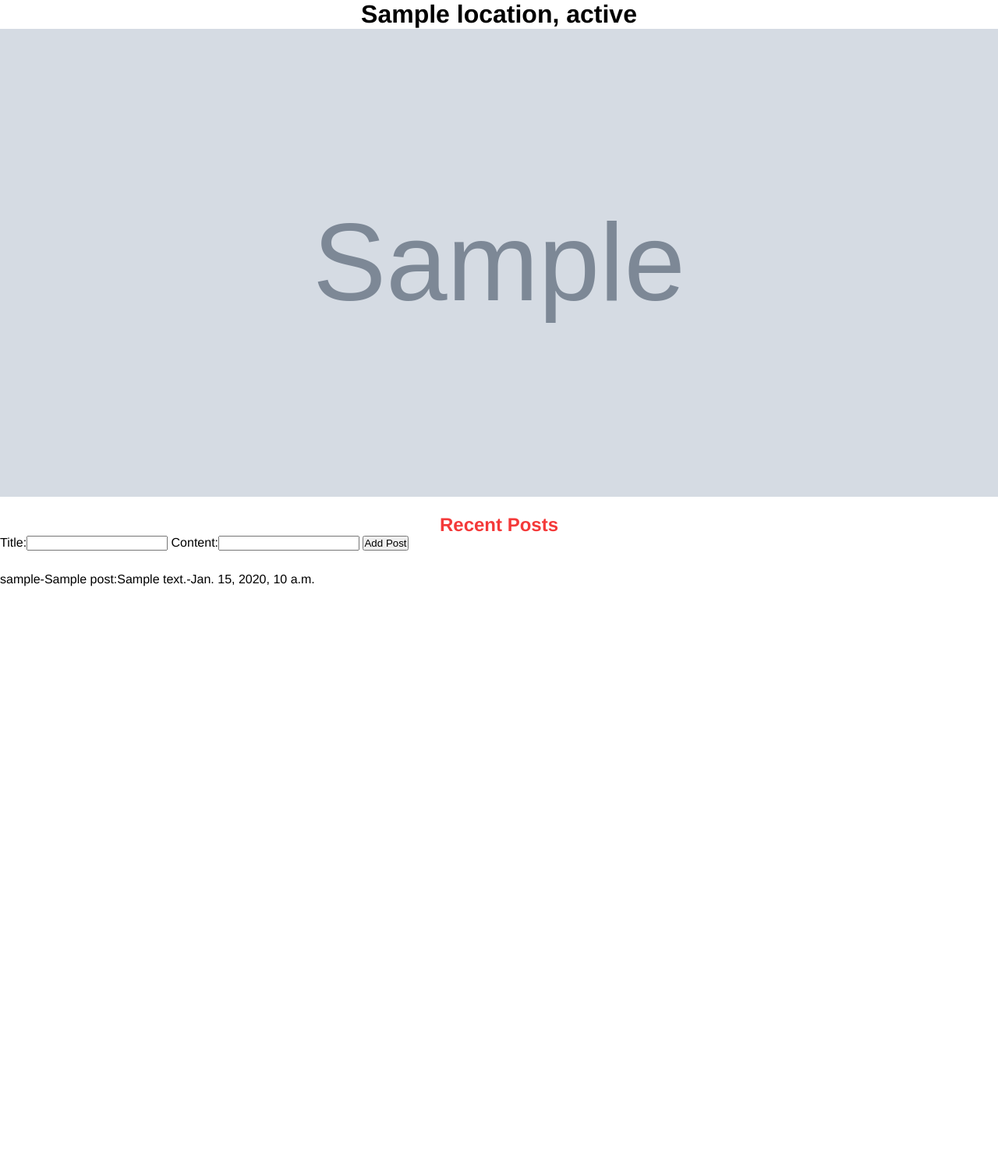
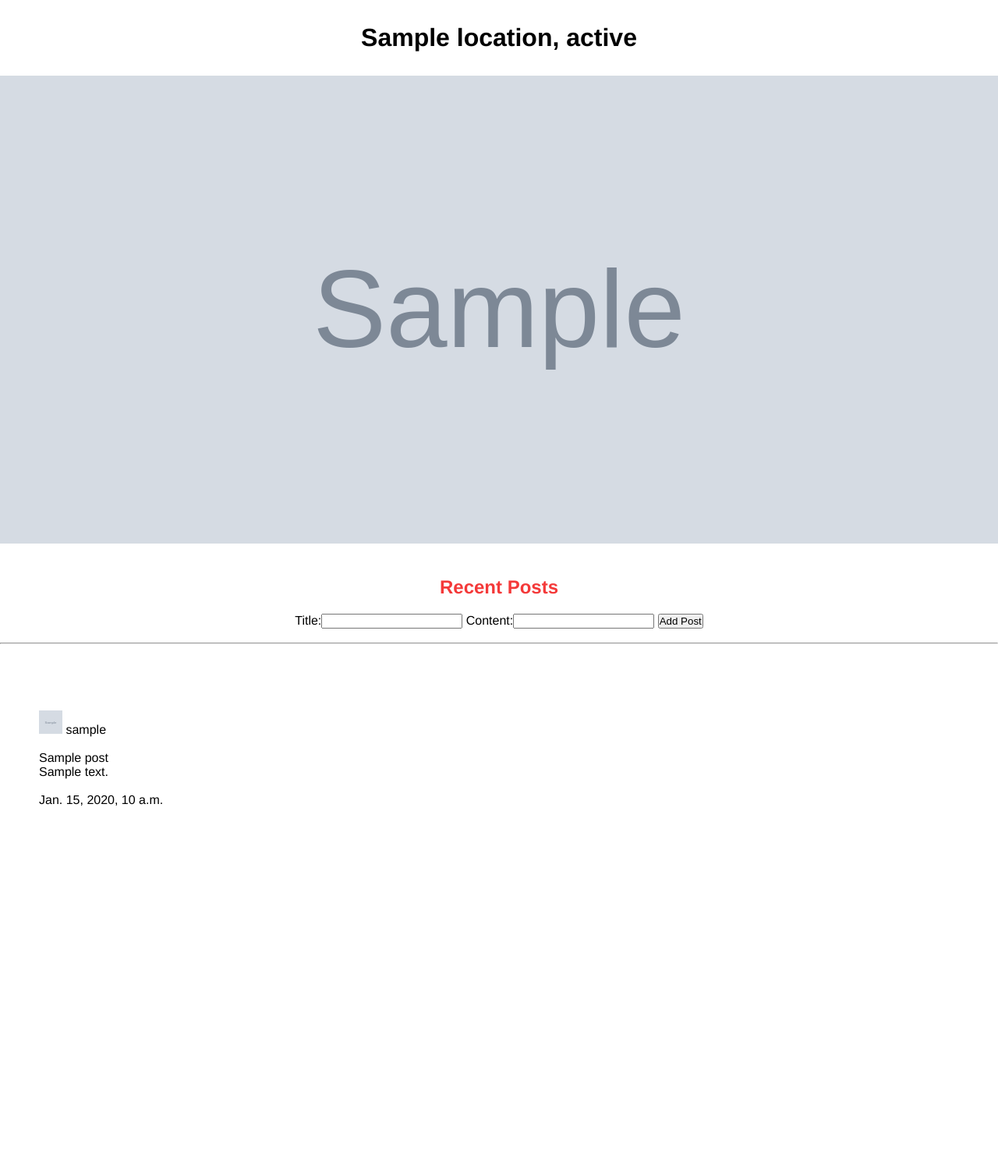
Before and after one commit to JPark-2020/Wayfarer, a Django app: a page that uses main_app/templates/location-detail.html in a window 1280 px wide. Shown: the part 38-1546 px from the top of the page at 78% size. Before the commit the page ends 790 px from the top, so only its background shows below. Run offline with Django 3.2, Linux system fonts and the light colour scheme; tables that the repository leaves empty hold one stand-in row (values such as "Sample post"); grey boxes marked "Sample" are stand-in pictures.

Commit message:
styling done

```diff
--- a/main_app/static/styles/base.css
+++ b/main_app/static/styles/base.css
@@ -44,7 +44,7 @@ body {
   grid-area: landimage;
   width: 100%;
   height: 100%;
-  height:600px;
+  height:700px;
   width:800px;
 }
 
@@ -131,6 +131,7 @@ body {
 .landing_page_recentposts{
   margin-top: 20px;
   display: grid;
+  width: 100vw;
   grid-template-columns: repeat(3, 1fr);
   grid-template-rows: 1fr 3fr 3fr;
   grid-template-areas: "recenthead recenthead recenthead"
@@ -303,17 +304,18 @@ body {
 /* Location Detail */
 
 .foundlocationinfo_text{
-  width: 100%;
+  width: 100vw;
   height: 50%;
 }
 
 .foundlocationinfo_text h1{
   text-align: center;
+  margin-top: 30px;
+  margin-bottom: 30px;
 }
 .foundlocationinfo_posts{
   width: 100%;
-  height: 70vh;
-  max-height: 100vh;
+  height: 100%;
 }
 
 .foundimage{
@@ -321,11 +323,45 @@ body {
   max-height: 600px;
 }
 
-.foundlocationinfo_posts h2{
+.foundlocationinfo h2{
   text-align: center;
   color: rgb(244,57,57);
+  margin-top: 20px;
 }
 
+.foundlocationinfo{
+  width: 100vw;
+}
 .alltheposts{
   margin-top:10px;
 }
+
+
+.postcreation{
+  text-align:center;
+  margin-top: 20px;
+}
+
+
+.userpost{
+  width: 80%;
+  height: 33%;
+  justify-content: center;
+  align-content: center;
+  margin: auto;
+
+  padding: 50px;
+}
+.alltheposts{
+  display: grid;
+  grid-template-columns: repeat(3, 1fr);
+  grid-template-rows: repeat(3, 1fr);
+  list-style-type: none;
+  align-content: center;
+  justify-content: center;
+}
+
+.posterimage{
+  width: 30px;
+  height: 30px;
+}
--- a/main_app/templates/location-detail.html
+++ b/main_app/templates/location-detail.html
@@ -10,20 +10,29 @@
 
 <br>
 
-<div class="foundlocationinfo_posts">
+<div class="foundlocationinfo">
     <h2>Recent Posts</h2>
 
-    <form action="" method="POST">
+    <form class="postcreation" action="" method="POST">
         {%csrf_token%}
         {{form}}
-        <button type="submit">Add Post</button>
+        <button class="add_a_post" type="submit">Add Post</button>
     </form>
+    <br>
+    <hr>
+</div>
 
-    <br>
-
+<div class="foundlocationinfo_posts">
     <ul class="alltheposts">
         {%for post in location_posts%}
-        <li>{{post.author}}-{{post.title}}:{{post.content}}-{{post.created_at}}</li>
+        <div class="userpost">
+            <li><img class="posterimage" src="{{post.author.image}}">&nbsp;{{post.author}}</li>
+            <br>
+            <li>{{post.title}}</li>
+            <li>{{post.content}}</li>
+            <br>
+            <li>{{post.created_at}}</li>
+        </div>
         {%endfor%}
     </ul>
 </div>
```
